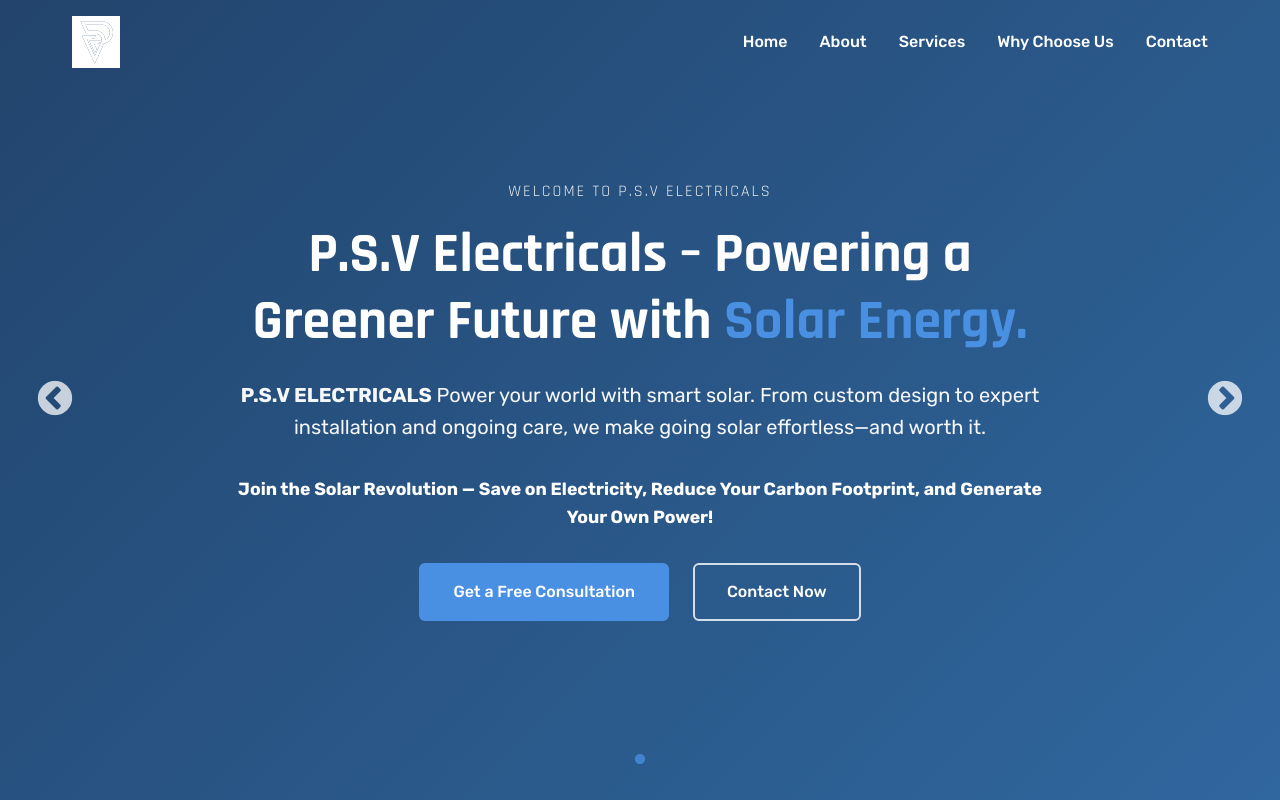
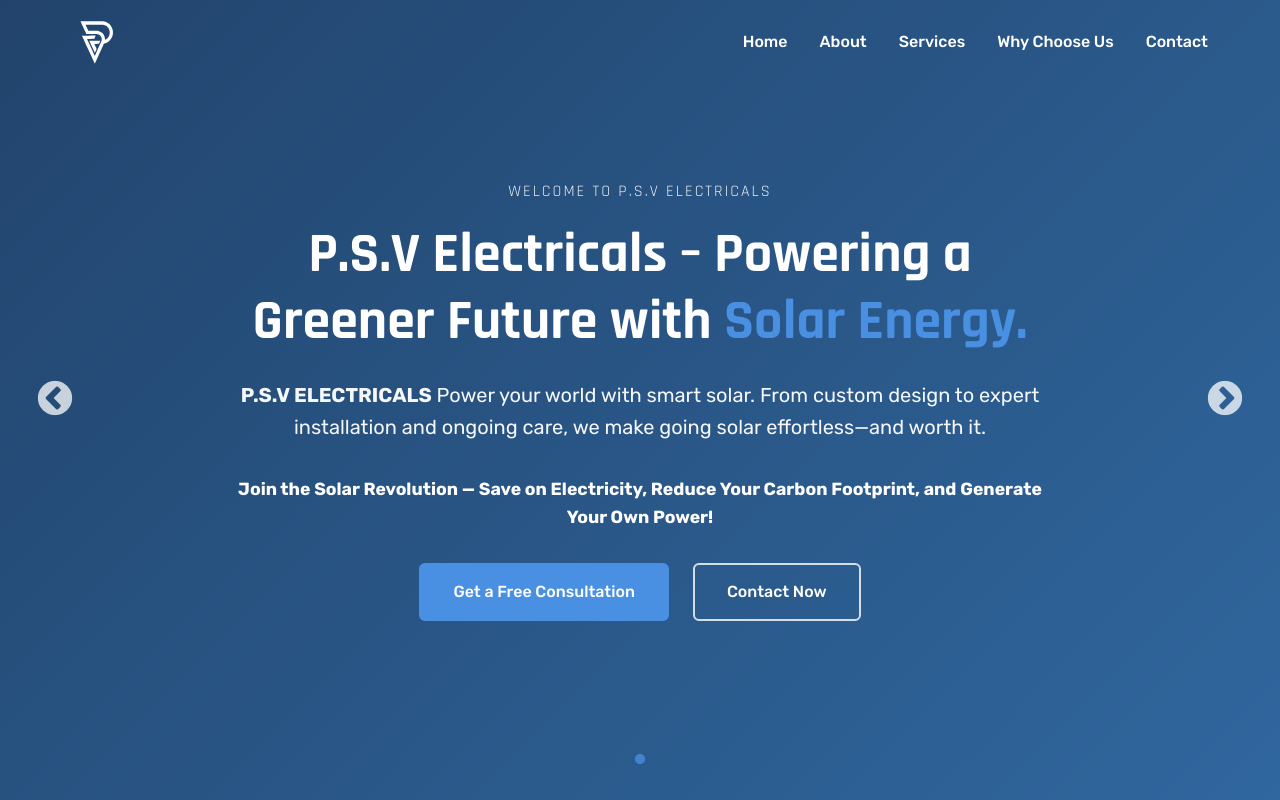
Before and after one commit to ashwinmunjewar/pvs-electrical, a Next.js app: page / in a window 1280 px wide. Shown: the top 800 px of the page. Built offline with nearby package versions, Linux system fonts and the light colour scheme.

Commit message:
Fix header logo visibility on light background.
Remove the logo SVG white background layer and adjust header logo styling so the mark remains visible on both transparent and scrolled white header states.

Made-with: Cursor

```diff
--- a/components/Header.js
+++ b/components/Header.js
@@ -28,12 +28,14 @@ const Logo = styled.div`
   transition: opacity 0.3s ease;
   display: flex;
   align-items: center;
+  color: ${props => props.scrolled ? '#1f2937' : '#ffffff'};
 
   img, svg {
     height: 52px;
     width: auto;
-    color: ${props => props.scrolled ? '#333' : '#fff'};
-    transition: color 0.3s ease;
+    transition: filter 0.3s ease;
+    /* Keep white logo on hero, switch to dark logo on white header */
+    filter: ${props => props.scrolled ? 'brightness(0) saturate(100%)' : 'none'};
   }
 `;
 
```
Also changed, not shown: public/images/logo.svg.
